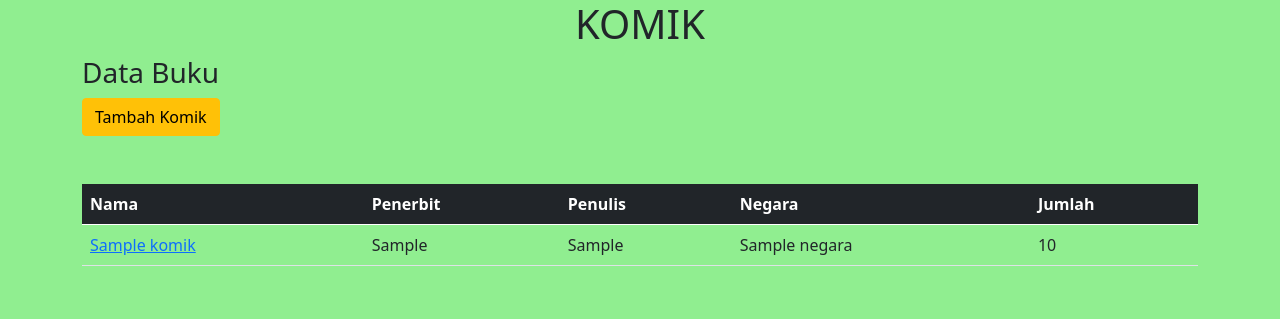
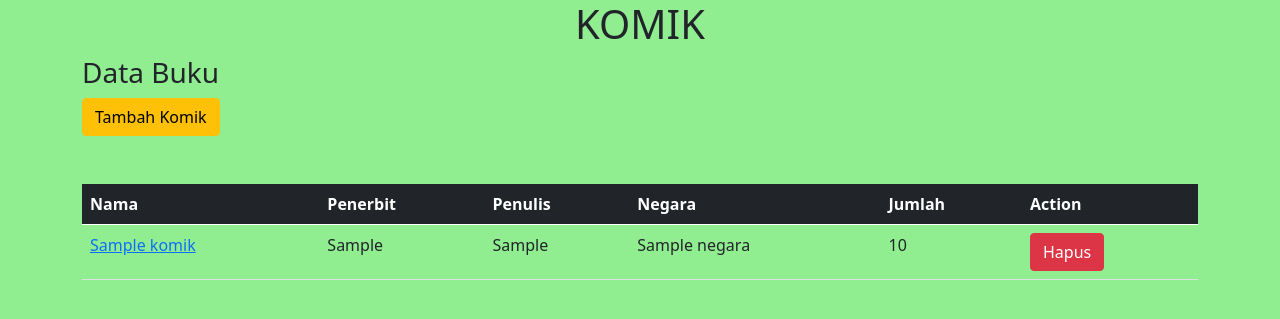
Before and after one commit to Anangprasetya/Django-Python, a Django app: page /komik/ in a window 1280 px wide. Shown: the top 319 px of the page. Run offline with Django 3.2, Linux system fonts and the light colour scheme; tables that the repository leaves empty hold one stand-in row (values such as "Sample post").

Commit message:
membuat view hapus dan modal peringatan

```diff
--- a/apps/templates/komik.html
+++ b/apps/templates/komik.html
@@ -22,6 +22,7 @@
 						<th>Penulis</th>
 						<th>Negara</th>
 						<th>Jumlah</th>
+						<th>Action</th>
 					</tr>
 				  </thead>
 				  <tbody>
@@ -33,6 +34,30 @@
 							<td> {{b.penulis}} </td>
 							<td> {{b.id_negara}} </td>
 							<td> {{b.jumlah}} </td>
+							<td>
+								<button type="button" class="btn btn-danger" data-bs-toggle="modal" data-bs-target="#hps_{{b.id}}">
+								  Hapus
+								</button>
+
+								<!-- Modal -->
+								<div class="modal fade" id="hps_{{b.id}}" tabindex="-1" aria-labelledby="exampleModalLabel" aria-hidden="true">
+								  <div class="modal-dialog">
+								    <div class="modal-content">
+								      <div class="modal-header">
+								        <h5 class="modal-title" id="exampleModalLabel">Modal title</h5>
+								        <button type="button" class="btn-close" data-bs-dismiss="modal" aria-label="Close"></button>
+								      </div>
+								      <div class="modal-body">
+								        ...
+								      </div>
+								      <div class="modal-footer">
+								        <button type="button" class="btn btn-secondary" data-bs-dismiss="modal">Close</button>
+								        <button type="button" class="btn btn-primary">Save changes</button>
+								      </div>
+								    </div>
+								  </div>
+								</div>
+							</td>
 						</tr>
 					{% endfor %}
 				  </tbody>
--- a/apps/views.py
+++ b/apps/views.py
@@ -3,6 +3,13 @@ from django.http import HttpResponse
 from apps.models import Komik
 from apps.forms import KomikForm
 from django.contrib import messages
+
+
+def hapus_komik(request, id_komik):
+	komik = Komik.objects.filter(id=id_komik)
+	komik.delete()
+
+	return redirect('komik')
 
 
 def ubah_komik(request, id_komik):
--- a/djwebapp/urls.py
+++ b/djwebapp/urls.py
@@ -23,5 +23,6 @@ urlpatterns = [
     path('komik/', komik, name = 'komik'),
     path('penerbit/', penerbit),
     path('tambah-komik/', tambah_komik, name = 'tambah_komik'),
-    path('komik/ubah/<int:id_komik>', ubah_komik, name = 'ubah_komik')
+    path('komik/ubah/<int:id_komik>', ubah_komik, name = 'ubah_komik'),
+    path('komik/hapus/<int:id_komik>', hapus_komik, name='hapus_komik')
 ]
```
